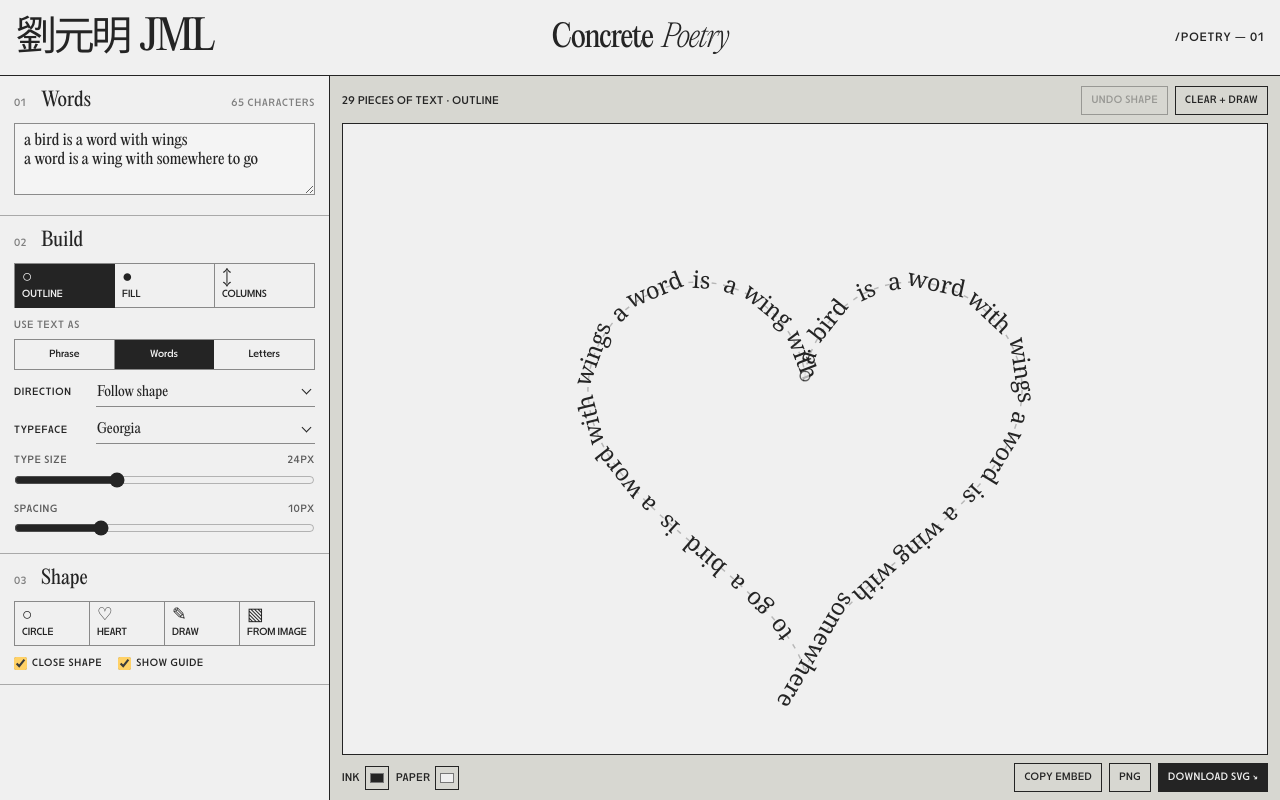
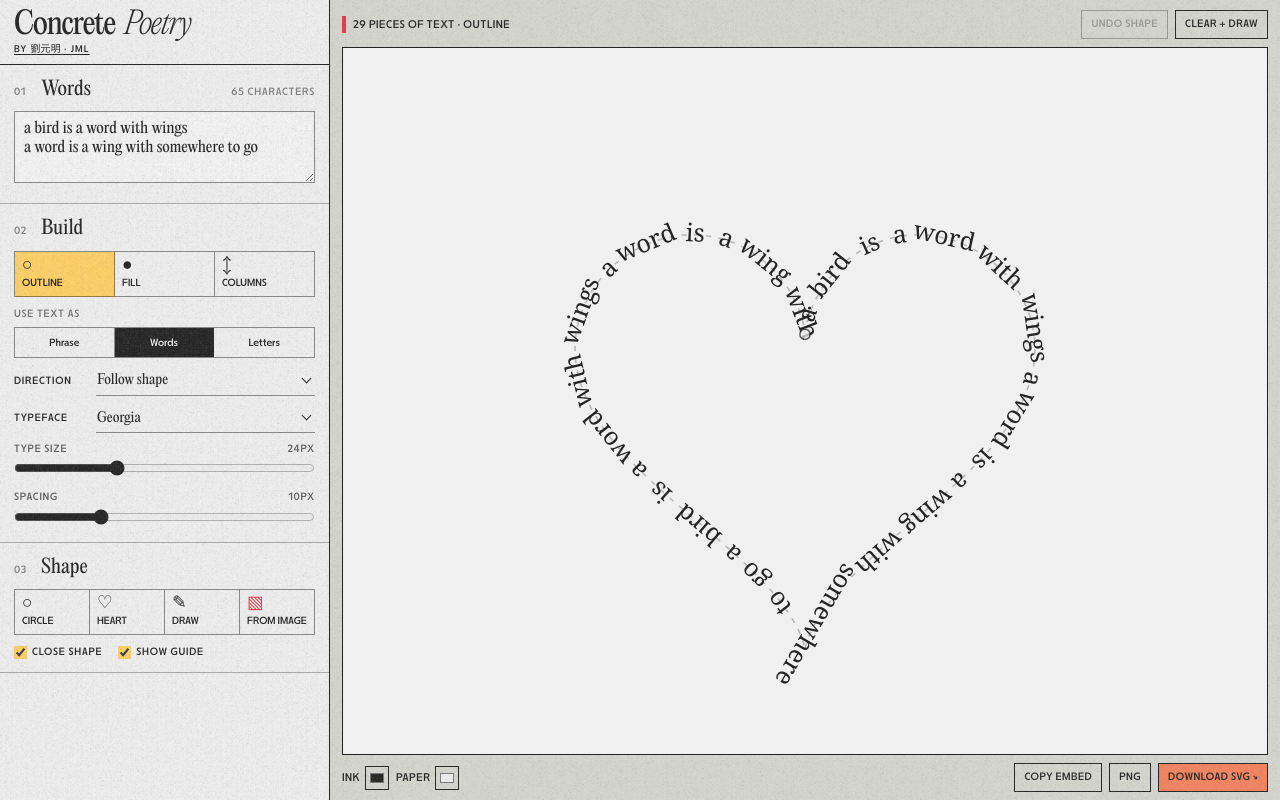
Before and after one commit to joshuamotoaki/jml, an Astro site: page /poetry in a window 1280 px wide. Built offline with nearby package versions, Linux system fonts and the light colour scheme; Astro itself is replaced by a stand-in of ours; a web font is replaced by a local one.

Commit message:
Eliminate header

```diff
--- a/src/components/Header.astro
+++ b/src/components/Header.astro
@@ -3,6 +3,8 @@
 export interface Props {
   currentPage?: string;
 }
+
+const { currentPage } = Astro.props;
 ---
 
 <header class="absolute top-0 left-0 w-full z-50">
@@ -13,7 +15,15 @@ export interface Props {
       <span> JML </span>
     </a>
     <div class="flex items-center gap-5">
-      <a class="nav-button text-h4" href="/poetry/">Poetry</a>
+      <a
+        class:list={[
+          "nav-button text-h4",
+          { "home-poetry-button": currentPage === "home" },
+        ]}
+        href="/poetry/"
+      >
+        Poetry
+      </a>
       <a class="nav-button text-h4" href="/blog/">Blog</a>
       <button
         class="nav-button text-h4 cursor-pointer border-0 bg-transparent p-0"
@@ -34,8 +44,12 @@ export interface Props {
     <div
       class="top-0 right-0 flex flex-col mt-2 justify-between w-12 h-fit gap-7"
     >
-      <a class="nav-button text-h5 transform rotate-90" href="/poetry/"
-        >Poetry</a
+      <a
+        class:list={[
+          "nav-button text-h5 transform rotate-90",
+          { "home-poetry-button": currentPage === "home" },
+        ]}
+        href="/poetry/">Poetry</a
       >
       <a class="nav-button text-h5 transform rotate-90" href="/blog/">Blog</a>
       <button
@@ -48,3 +62,27 @@ export interface Props {
     </div>
   </nav>
 </header>
+
+<style>
+  .home-poetry-button {
+    border: 1px solid var(--color-dark);
+    padding: 0.08em 0.3em 0.14em;
+    background: var(--color-yellow-std);
+    box-shadow: 4px 4px 0 var(--color-dark);
+    color: var(--color-dark);
+    line-height: 0.95;
+    text-decoration: none;
+  }
+
+  .home-poetry-button:hover {
+    background: var(--color-orange-std);
+    color: var(--color-dark);
+  }
+
+  @media (max-width: 767px) {
+    .home-poetry-button {
+      padding: 0.08em 0.22em 0.12em;
+      box-shadow: 3px 3px 0 var(--color-dark);
+    }
+  }
+</style>
--- a/src/components/PoetryEditor.svelte
+++ b/src/components/PoetryEditor.svelte
@@ -1185,25 +1185,28 @@
   on:keydown={handleWindowKeydown}
 />
 
+<svg class="poetry-texture-definitions" aria-hidden="true">
+  <defs>
+    <filter id="poetryPageNoise">
+      <feTurbulence baseFrequency="0.4" numOctaves="3" stitchTiles="noStitch"
+      ></feTurbulence>
+      <feColorMatrix type="saturate" values="0"></feColorMatrix>
+    </filter>
+  </defs>
+</svg>
+
 <div class="poetry-app">
-  <header class="editor-header">
-    <a
-      class="editor-brand"
-      href="/"
-      aria-label="Back to Joshua Motoaki Lau home"
-    >
-      <span class="brand-jp">劉元明</span>
-      <span>JML</span>
-    </a>
-    <div class="editor-title">
-      <span>Concrete</span>
-      <em>Poetry</em>
-    </div>
-    <div class="editor-index">/poetry — 01</div>
-  </header>
-
   <main class="editor-shell">
     <aside class="control-panel">
+      <div class="sidebar-heading">
+        <div class="editor-title">
+          <span>Concrete</span>
+          <em>Poetry</em>
+        </div>
+        <a class="editor-byline" href="/"
+          >by <span class="editor-byline-jp">劉元明</span> · JML</a
+        >
+      </div>
       <section class="control-section words-section">
         <div class="section-heading">
           <span>01</span>
@@ -1799,36 +1802,38 @@
   }
 
   .poetry-app {
+    isolation: isolate;
     height: 100vh;
     overflow: hidden;
     background: var(--color-light);
     color: var(--color-dark);
   }
 
-  .editor-header {
-    height: 76px;
-    display: grid;
-    grid-template-columns: 1fr auto 1fr;
-    align-items: center;
-    gap: 18px;
-    padding: 6px 16px;
+  .poetry-texture-definitions {
+    position: absolute;
+    width: 0;
+    height: 0;
+    overflow: hidden;
+  }
+
+  .poetry-app::after {
+    content: "";
+    position: fixed;
+    z-index: 10;
+    inset: 0;
+    background: rgba(0, 0, 0, 0.1);
+    filter: url(#poetryPageNoise);
+    opacity: 0.22;
+    pointer-events: none;
+  }
+
+  .sidebar-heading {
+    display: flex;
+    flex-direction: column;
+    align-items: flex-start;
+    padding: 10px 14px 9px;
     border-bottom: 1px solid var(--color-dark);
-    background: var(--color-light);
-  }
-
-  .editor-brand {
-    display: flex;
-    align-items: baseline;
-    gap: 10px;
-    width: fit-content;
-    color: inherit;
-    text-decoration: none;
-    font-size: clamp(1.9rem, 3.2vw, 2.9rem);
-    letter-spacing: -0.08em;
-  }
-
-  .brand-jp {
-    font-family: var(--font-noto-serif-jp);
+    line-height: 1;
   }
 
   .editor-title {
@@ -1843,18 +1848,30 @@
     font-weight: 200;
   }
 
-  .editor-index {
-    justify-self: end;
+  .editor-byline {
+    margin-top: 3px;
+    color: inherit;
     font-family: var(--font-pp-editorial-sans);
-    font-size: 0.78rem;
-    letter-spacing: 0.08em;
+    font-size: 0.62rem;
+    letter-spacing: 0.11em;
+    text-decoration: underline;
+    text-underline-offset: 2px;
     text-transform: uppercase;
+  }
+
+  .editor-byline:hover {
+    opacity: 0.55;
+  }
+
+  .editor-byline-jp {
+    font-family: var(--font-noto-serif-jp);
+    letter-spacing: 0.03em;
   }
 
   .editor-shell {
     display: grid;
     grid-template-columns: minmax(290px, 330px) minmax(0, 1fr);
-    height: calc(100vh - 76px);
+    height: 100vh;
     min-height: 0;
   }
 
@@ -1971,6 +1988,15 @@
     color: var(--color-light);
   }
 
+  .layout-grid button.active {
+    background: var(--color-yellow-std);
+    color: var(--color-dark);
+  }
+
+  .shape-grid button:nth-child(4) span {
+    color: var(--color-red-std);
+  }
+
   .control-label {
     display: block;
     margin: 9px 0 5px;
@@ -1999,6 +2025,11 @@
   }
 
   .segmented button:hover,
+  .segmented button:hover {
+    background: var(--color-dark);
+    color: var(--color-light);
+  }
+
   .segmented button.active {
     background: var(--color-dark);
     color: var(--color-light);
@@ -2155,6 +2186,8 @@
 
   .stage-toolbar p {
     margin: 0;
+    border-left: 4px solid var(--color-red-std);
+    padding-left: 7px;
   }
 
   .stage-toolbar > div,
@@ -2178,10 +2211,19 @@
   }
 
   .stage-toolbar button:hover,
-  .export-actions button:hover,
-  .export-actions button.primary {
+  .export-actions button:hover {
     background: var(--color-dark);
     color: var(--color-light);
+  }
+
+  .export-actions button.primary {
+    background: var(--color-orange-std);
+    color: var(--color-dark);
+  }
+
+  .export-actions button.primary:hover {
+    background: var(--color-yellow-std);
+    color: var(--color-dark);
   }
 
   .stage-toolbar button:disabled {
@@ -2190,6 +2232,8 @@
   }
 
   .canvas-wrap {
+    position: relative;
+    z-index: 11;
     min-height: 0;
     height: 100%;
     display: flex;
@@ -2707,16 +2751,8 @@
       overflow: visible;
     }
 
-    .editor-header {
-      height: 72px;
-    }
-
-    .editor-index {
-      display: none;
-    }
-
-    .editor-header {
-      grid-template-columns: 1fr auto;
+    .sidebar-heading {
+      grid-column: 1 / -1;
     }
 
     .editor-shell {
@@ -2749,17 +2785,6 @@
   }
 
   @media (max-width: 620px) {
-    .editor-header {
-      padding: 8px 11px;
-    }
-
-    .editor-title {
-      flex-direction: column;
-      align-items: flex-end;
-      gap: 0;
-      line-height: 0.9;
-    }
-
     .control-panel {
       grid-template-columns: 1fr;
     }
```
